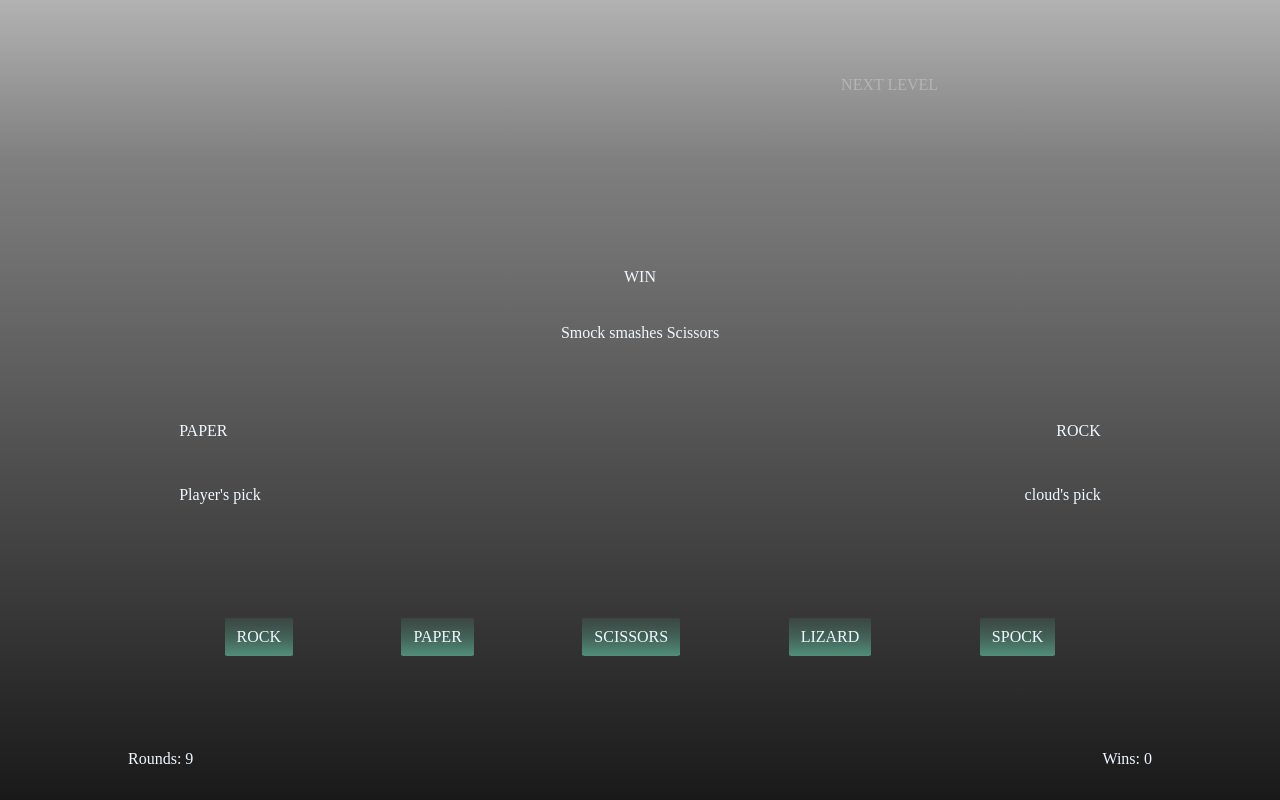
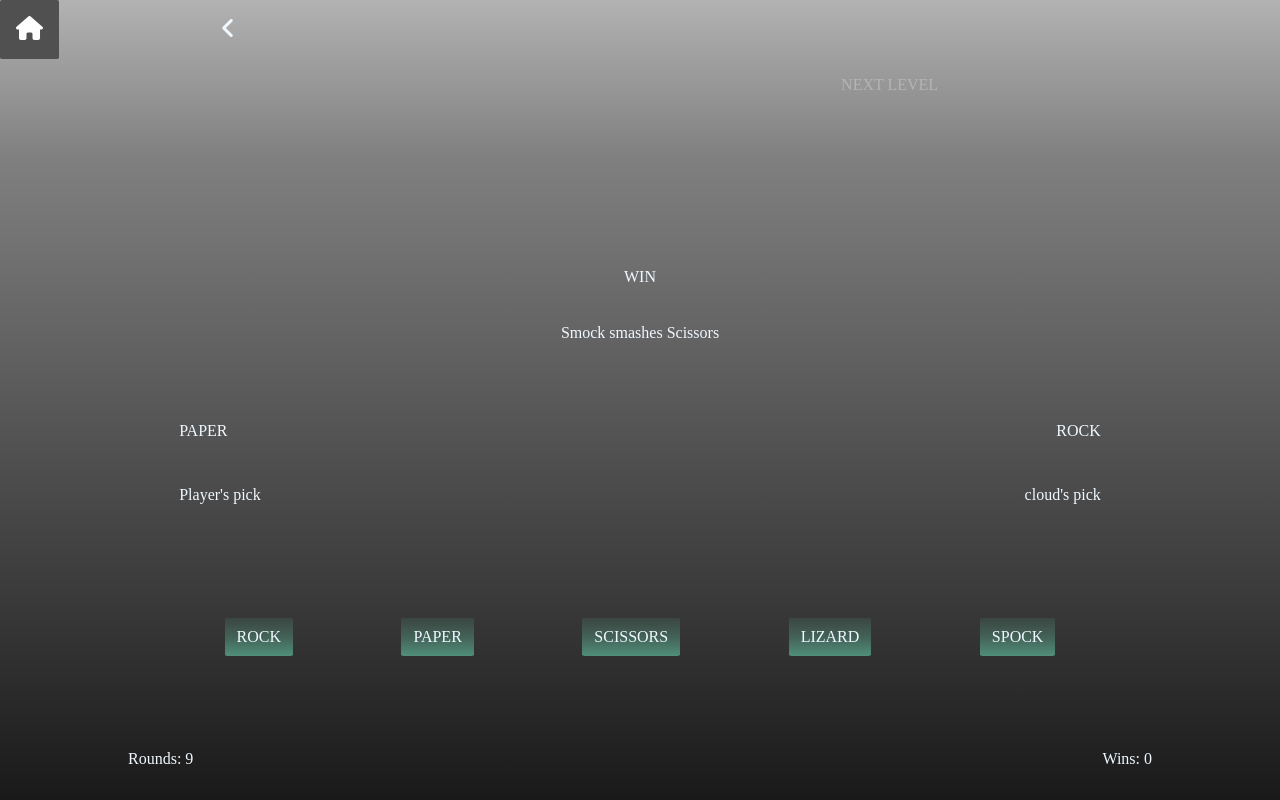
Before and after one commit to adept-fray/rpsls-game, a plain HTML site: page game.html in a window 1280 px wide. Drawn offline with Linux system fonts and the light colour scheme.

Commit message:
Add home & back buttons + style to game.html.

```diff
--- a/assets/css/game.css
+++ b/assets/css/game.css
@@ -1,6 +1,32 @@
 body{
     background-image: linear-gradient(to bottom, rgba(0, 0, 0, 0.3), rgba(0, 0, 0, 0.5), rgba(0, 0, 0, 0.6), rgba(0, 0, 0, 0.7), rgba(0, 0, 0, 0.8), rgba(0, 0, 0, 0.9));
 }
+
+/*  Nav buttons */
+#homepage{
+    position: absolute;
+    top: 0;
+    left: 0;
+    font-size: 1.5em;
+}
+#homepage .button, #backbutton .button{
+    padding: 16px;
+}
+#homepage .button:hover, #backbutton .button:hover{
+    background-color: #515050;
+    color: white;
+}
+#homepage .button:active, #backbutton .button:active{
+    background-color: #1d1d1d;
+    color: white;
+}
+#backbutton{
+    position: absolute;
+    top: 0;
+    left: 16%;
+    font-size: 1.5em;
+}
+
 
 /*  Button to change to next level  */
 #next-level{
--- a/game.html
+++ b/game.html
@@ -10,6 +10,14 @@
     <script src="https://kit.fontawesome.com/01fef2320d.js" crossorigin="anonymous"></script>
 </head>
 <body>
+    <!--homepage button-->
+    <div id="homepage">
+        <a class="button" href="./index.html"><i class="fa-solid fa-house"></i></a>
+    </div>
+    <div id="backbutton">
+        <a class="button" href="./level.html"><i class="fa-solid fa-angle-left"></i></a>
+    </div>
+
     <!--next level button-->
     <div id="next-level" class="button disabled">NEXT LEVEL</div>
 
```
